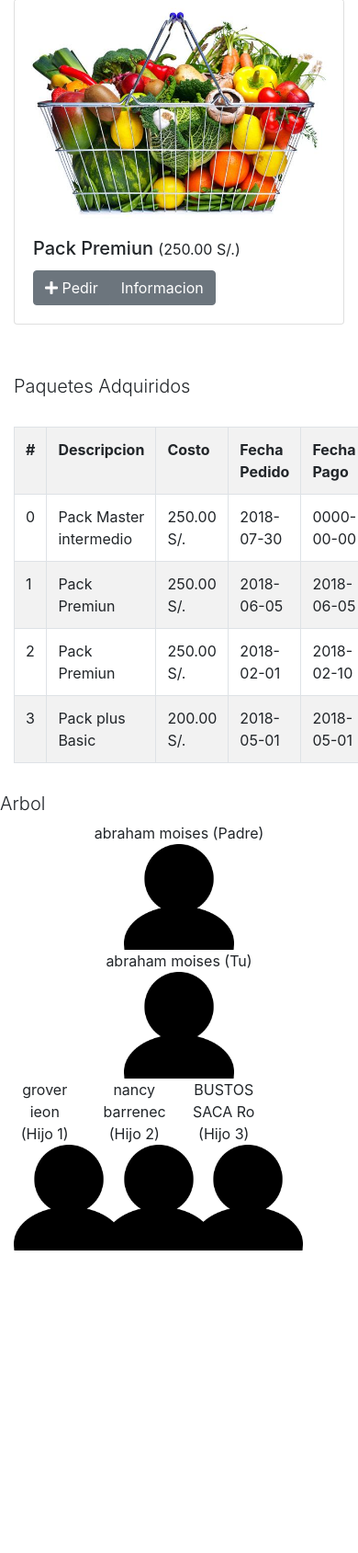
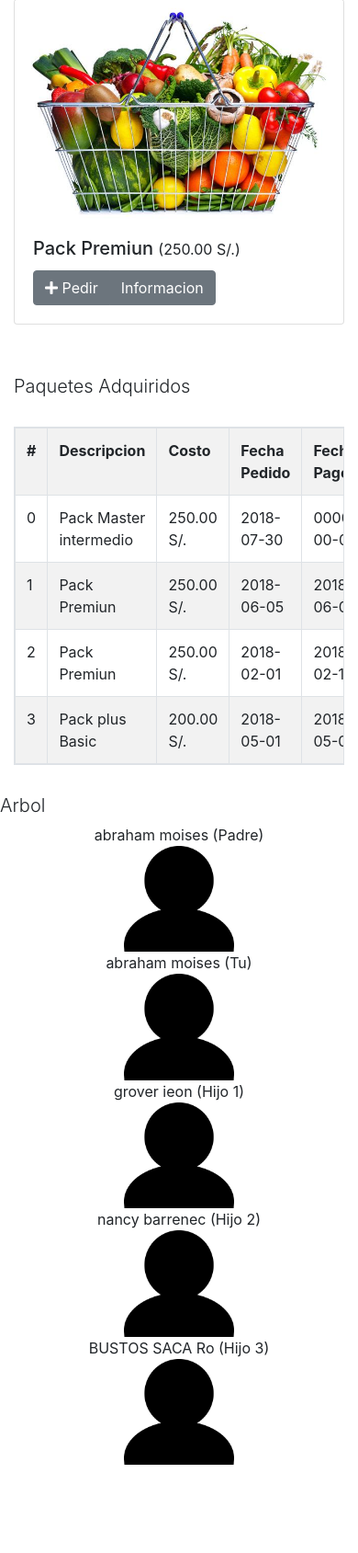
Before and after one commit to elnaufrago2009/wolfstim, a PHP site: page /admin/ in a window 390 px wide; the page is wider, and only the part inside the window is pictured. Shown: the part 1101-2790 px from the top of that part at 92% size. Before the commit the page ends 2461 px from the top of that part, so only its background shows below. Run offline with PHP 8.4, Linux system fonts and the light colour scheme; a user stored in the database is signed in; data comes from the database, SQL or seed files in the repository; some libraries are stand-ins or nearby versions.

Commit message:
responsive

```diff
--- a/admin/index.php
+++ b/admin/index.php
@@ -112,7 +112,7 @@
 			<h5 class="bd-title pt-4 pb-4">Paquetes Adquiridos</h5>
 			<div class="row">
 				<div class="col-12">
-					<table class="table table-striped table-bordered">
+					<table class="table table-striped table-bordered table-responsive">
 						<tr>
 							<th>#</th>
 							<th>Descripcion</th>
@@ -139,37 +139,37 @@
 				<h5 class="bd-title">Arbol</h5>
 
 				<!-- padre -->
-				<div class="col-12 text-center" v-show="tree.padre_estado=='true'">
+				<div class="col-md-12 col-12 text-center" v-show="tree.padre_estado=='true'">
 					{{tree.padre_nombre}} (Padre) <br>
 					<img src="/assets/img/tree-user2.png" alt="" class="" width="120">
 				</div>
 
 				<!-- Tu -->
-				<div class="col-12 text-center" v-show="tree.tu_estado=='true'">
+				<div class="col-md-12 col-12 text-center" v-show="tree.tu_estado=='true'">
 					{{tree.tu_nombre}} (Tu) <br>
 					<img src="/assets/img/tree-user2.png" alt="" class="" width="120">
 				</div>
 
 				<!-- Hijo 01 -->
-				<div class="col-3 text-center" v-show="tree.hijo1_estado=='true'">
+				<div class="col-12 col-md-3 text-center" v-show="tree.hijo1_estado=='true'">
 					{{tree.hijo1_nombre}} (Hijo 1) <br>
 					<img src="/assets/img/tree-user2.png" alt="" class="" width="120">
 				</div>
 
 				<!-- Hijo 02 -->
-				<div class="col-3 text-center" v-show="tree.hijo2_estado=='true'">
+				<div class="col-12 col-md-3 text-center" v-show="tree.hijo2_estado=='true'">
 					{{tree.hijo2_nombre}} (Hijo 2) <br>
 					<img src="/assets/img/tree-user2.png" alt="" class="" width="120">
 				</div>
 
 				<!-- Hijo 03 -->
-				<div class="col-3 text-center" v-show="tree.hijo3_estado=='true'">
+				<div class="col-12 col-md-3 text-center" v-show="tree.hijo3_estado=='true'">
 					{{tree.hijo3_nombre}} (Hijo 3) <br>
 					<img src="/assets/img/tree-user2.png" alt="" class="" width="120">
 				</div>
 
 				<!-- Hijo 04 -->
-				<div class="col-3 text-center" v-show="tree.hijo4_estado=='true'">
+				<div class="col-12 col-md-3 text-center" v-show="tree.hijo4_estado=='true'">
 					 {{tree.hijo4_nombre}} (Hijo 4) <br>
 					<img src="/assets/img/tree-user2.png" alt="" class="" width="120" v-show="tree.hijo4_estado=='true'">
 				</div>
```
